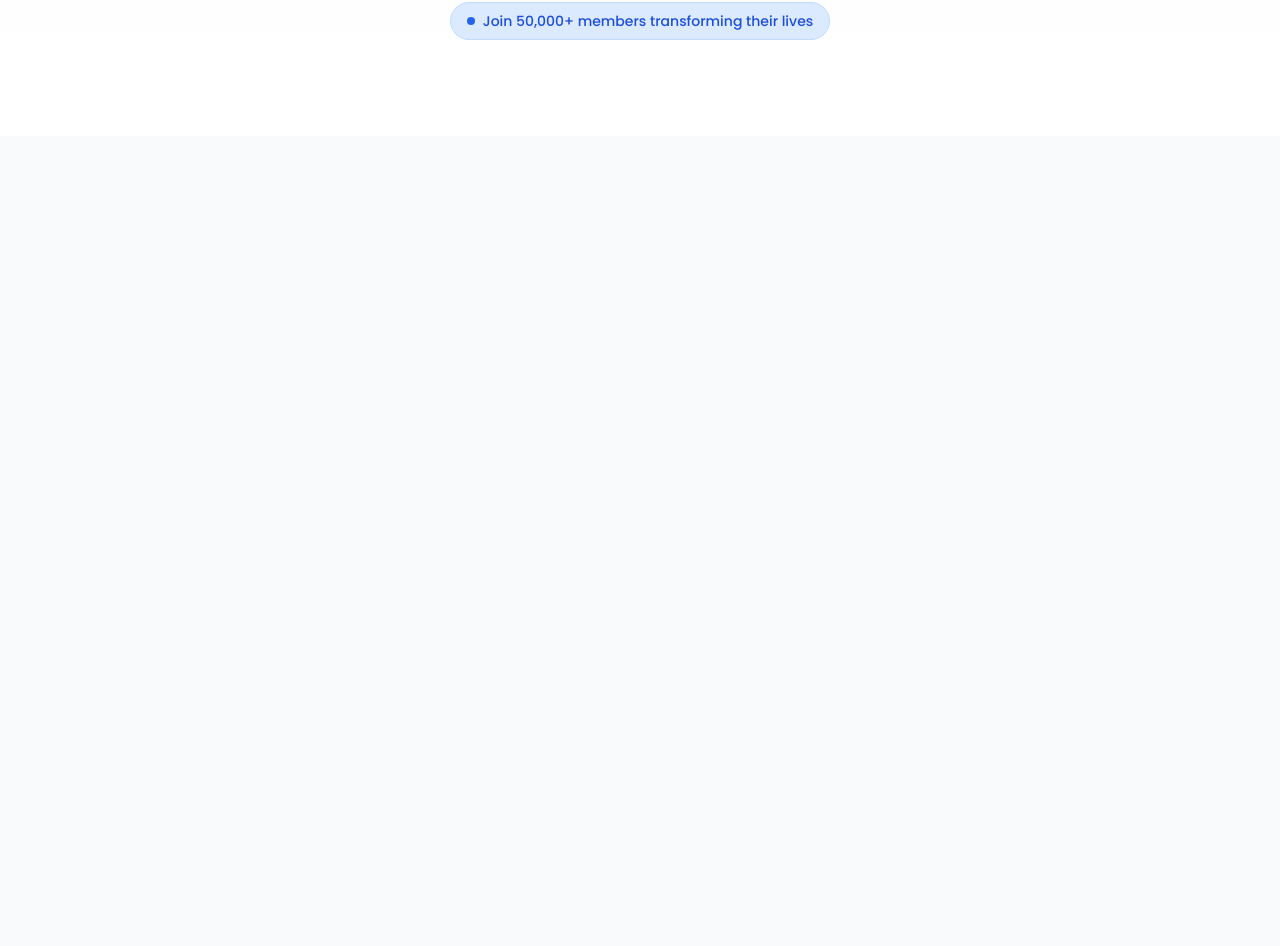
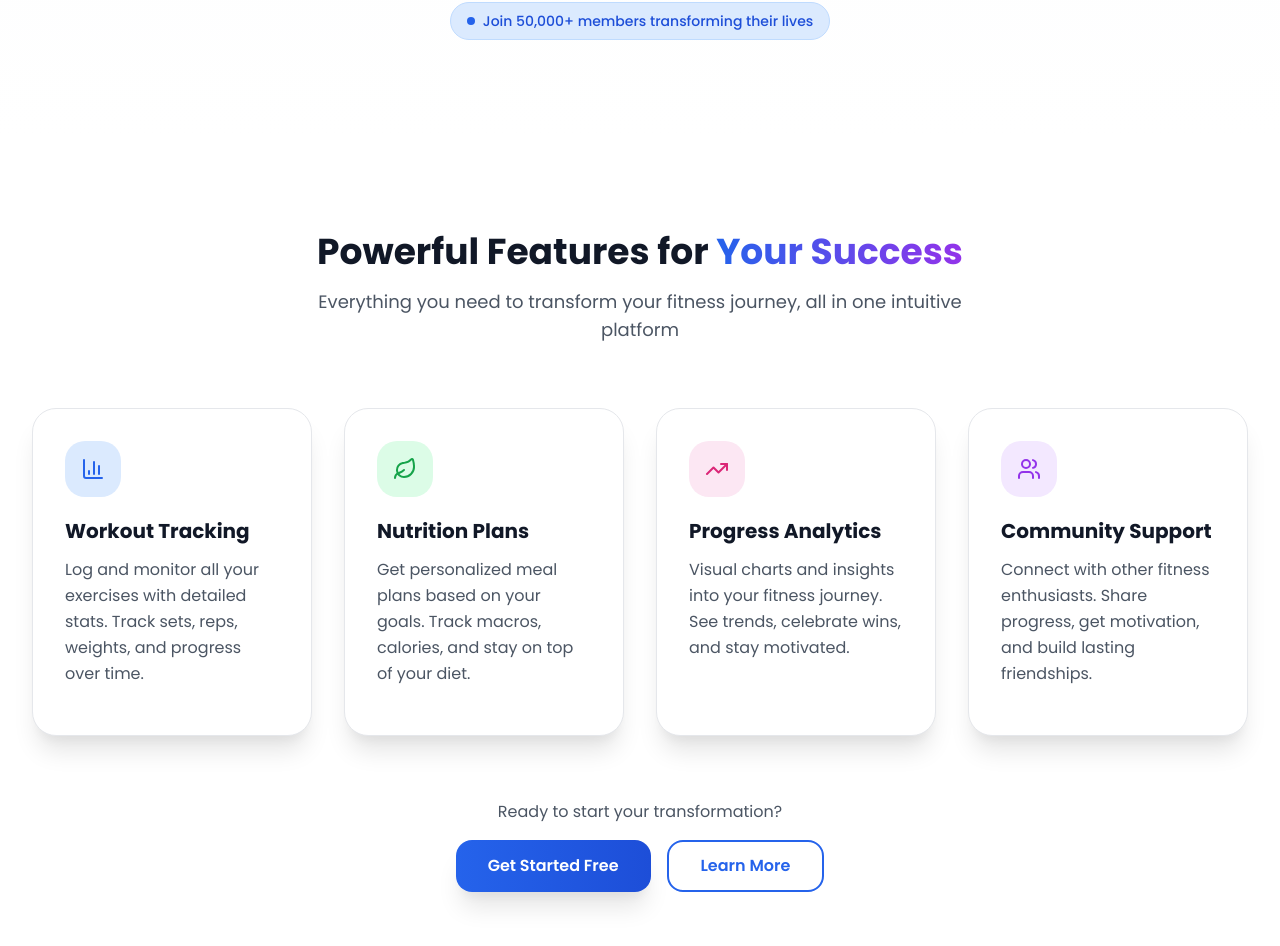
Before and after one commit to bhavana4901-rgb/fit-track, a React (Vite) app: page / in a window 1280 px wide. Shown: the part 1568-2514 px from the top of the page. Before the commit the page ends 1704 px from the top, so only its background shows below. Built offline with nearby package versions, Linux system fonts and the light colour scheme.

Commit message:
feat: create premium features section with animations

```diff
--- a/src/components/landing/Features.jsx
+++ b/src/components/landing/Features.jsx
@@ -1,3 +1,164 @@
+import { motion } from 'framer-motion'
+import { BarChart3, Leaf, TrendingUp, Users } from 'lucide-react'
+
+/**
+ * Premium Features section with 4 feature cards
+ * - 4 premium cards with icons and descriptions
+ * - Hover glow and lift effects
+ * - Staggered entrance animations on scroll
+ * - Responsive grid layout (1-2-4 columns)
+ * - Full dark mode support
+ */
 export default function Features() {
-  return <section className="py-20">Features</section>
+  const features = [
+    {
+      id: 1,
+      icon: BarChart3,
+      title: 'Workout Tracking',
+      description: 'Log and monitor all your exercises with detailed stats. Track sets, reps, weights, and progress over time.',
+      color: 'from-primary-600 to-primary-400',
+      iconBg: 'bg-primary-100 dark:bg-primary-900/30',
+      iconColor: 'text-primary-600 dark:text-primary-400',
+    },
+    {
+      id: 2,
+      icon: Leaf,
+      title: 'Nutrition Plans',
+      description: 'Get personalized meal plans based on your goals. Track macros, calories, and stay on top of your diet.',
+      color: 'from-success-600 to-success-400',
+      iconBg: 'bg-success-100 dark:bg-success-900/30',
+      iconColor: 'text-success-600 dark:text-success-400',
+    },
+    {
+      id: 3,
+      icon: TrendingUp,
+      title: 'Progress Analytics',
+      description: 'Visual charts and insights into your fitness journey. See trends, celebrate wins, and stay motivated.',
+      color: 'from-accent-600 to-accent-400',
+      iconBg: 'bg-accent-100 dark:bg-accent-900/30',
+      iconColor: 'text-accent-600 dark:text-accent-400',
+    },
+    {
+      id: 4,
+      icon: Users,
+      title: 'Community Support',
+      description: 'Connect with other fitness enthusiasts. Share progress, get motivation, and build lasting friendships.',
+      color: 'from-secondary-600 to-secondary-400',
+      iconBg: 'bg-secondary-100 dark:bg-secondary-900/30',
+      iconColor: 'text-secondary-600 dark:text-secondary-400',
+    },
+  ]
+
+  const containerVariants = {
+    hidden: { opacity: 0 },
+    visible: {
+      opacity: 1,
+      transition: {
+        staggerChildren: 0.15,
+        delayChildren: 0.2,
+      },
+    },
+  }
+
+  const cardVariants = {
+    hidden: { opacity: 0, y: 30 },
+    visible: {
+      opacity: 1,
+      y: 0,
+      transition: { duration: 0.6, ease: 'easeOut' },
+    },
+  }
+
+  return (
+    <section id="features" className="w-full py-16 md:py-24 bg-white dark:bg-neutral-950">
+      <div className="max-w-7xl mx-auto px-4 sm:px-6 lg:px-8">
+        <motion.div
+          initial={{ opacity: 0, y: 20 }}
+          whileInView={{ opacity: 1, y: 0 }}
+          viewport={{ once: true, margin: '-100px' }}
+          transition={{ duration: 0.6 }}
+          className="text-center mb-12 md:mb-16"
+        >
+          <h2 className="text-3xl md:text-4xl font-bold text-neutral-900 dark:text-white mb-4">
+            Powerful Features for <span className="bg-gradient-to-r from-primary-600 to-secondary-600 bg-clip-text text-transparent">Your Success</span>
+          </h2>
+          <p className="text-neutral-600 dark:text-neutral-400 max-w-2xl mx-auto text-lg">
+            Everything you need to transform your fitness journey, all in one intuitive platform
+          </p>
+        </motion.div>
+
+        <motion.div
+          variants={containerVariants}
+          initial="hidden"
+          whileInView="visible"
+          viewport={{ once: true, margin: '-100px' }}
+          className="grid grid-cols-1 md:grid-cols-2 lg:grid-cols-4 gap-6 md:gap-8"
+        >
+          {features.map((feature) => {
+            const Icon = feature.icon
+            return (
+              <motion.div
+                key={feature.id}
+                variants={cardVariants}
+                whileHover={{ y: -8 }}
+                className="group relative"
+              >
+                {/* Glow effect on hover */}
+                <div className={`absolute inset-0 bg-gradient-to-br ${feature.color} rounded-2xl opacity-0 group-hover:opacity-10 blur-xl transition-opacity duration-300`}></div>
+
+                {/* Card */}
+                <div className="relative h-full p-6 md:p-8 rounded-2xl border border-neutral-200 dark:border-neutral-800 bg-white dark:bg-neutral-900 shadow-lg hover:shadow-xl transition-all duration-300">
+                  {/* Icon Container */}
+                  <div className={`flex items-center justify-center w-14 h-14 rounded-xl ${feature.iconBg} mb-5 group-hover:scale-110 transition-transform duration-300`}>
+                    <Icon className={`w-7 h-7 ${feature.iconColor}`} />
+                  </div>
+
+                  {/* Content */}
+                  <h3 className="text-xl font-bold text-neutral-900 dark:text-white mb-3 group-hover:text-transparent group-hover:bg-gradient-to-r group-hover:from-primary-600 group-hover:to-secondary-600 group-hover:bg-clip-text transition-all duration-300">
+                    {feature.title}
+                  </h3>
+
+                  <p className="text-neutral-600 dark:text-neutral-400 leading-relaxed mb-4">
+                    {feature.description}
+                  </p>
+
+                  {/* Animated accent line */}
+                  <div className="absolute bottom-0 left-0 h-1 bg-gradient-to-r from-transparent to-transparent group-hover:from-primary-500 group-hover:to-transparent rounded-full w-0 group-hover:w-full transition-all duration-500"></div>
+                </div>
+              </motion.div>
+            )
+          })}
+        </motion.div>
+
+        {/* Bottom CTA Section */}
+        <motion.div
+          initial={{ opacity: 0, y: 20 }}
+          whileInView={{ opacity: 1, y: 0 }}
+          viewport={{ once: true, margin: '-50px' }}
+          transition={{ duration: 0.6, delay: 0.5 }}
+          className="mt-12 md:mt-16 text-center"
+        >
+          <p className="text-neutral-600 dark:text-neutral-400 mb-4">
+            Ready to start your transformation?
+          </p>
+          <div className="flex flex-wrap justify-center gap-4">
+            <motion.button
+              whileHover={{ scale: 1.05 }}
+              whileTap={{ scale: 0.95 }}
+              className="px-8 py-3 bg-gradient-to-r from-primary-600 to-primary-700 text-white font-semibold rounded-lg shadow-lg hover:shadow-xl transition-all duration-300"
+            >
+              Get Started Free
+            </motion.button>
+            <motion.button
+              whileHover={{ scale: 1.05 }}
+              whileTap={{ scale: 0.95 }}
+              className="px-8 py-3 border-2 border-primary-600 dark:border-primary-400 text-primary-600 dark:text-primary-400 font-semibold rounded-lg hover:bg-primary-50 dark:hover:bg-primary-950 transition-all duration-300"
+            >
+              Learn More
+            </motion.button>
+          </div>
+        </motion.div>
+      </div>
+    </section>
+  )
 }
--- a/src/pages/Landing.jsx
+++ b/src/pages/Landing.jsx
@@ -1,5 +1,5 @@
 import { Link } from 'react-router-dom'
-import { Navbar, Hero, SocialProof } from '../components/landing'
+import { Navbar, Hero, SocialProof, Features } from '../components/landing'
 
 export default function Landing() {
   return (
@@ -7,6 +7,7 @@ export default function Landing() {
       <Navbar />
       <Hero />
       <SocialProof />
+      <Features />
     </div>
   )
 }
```
